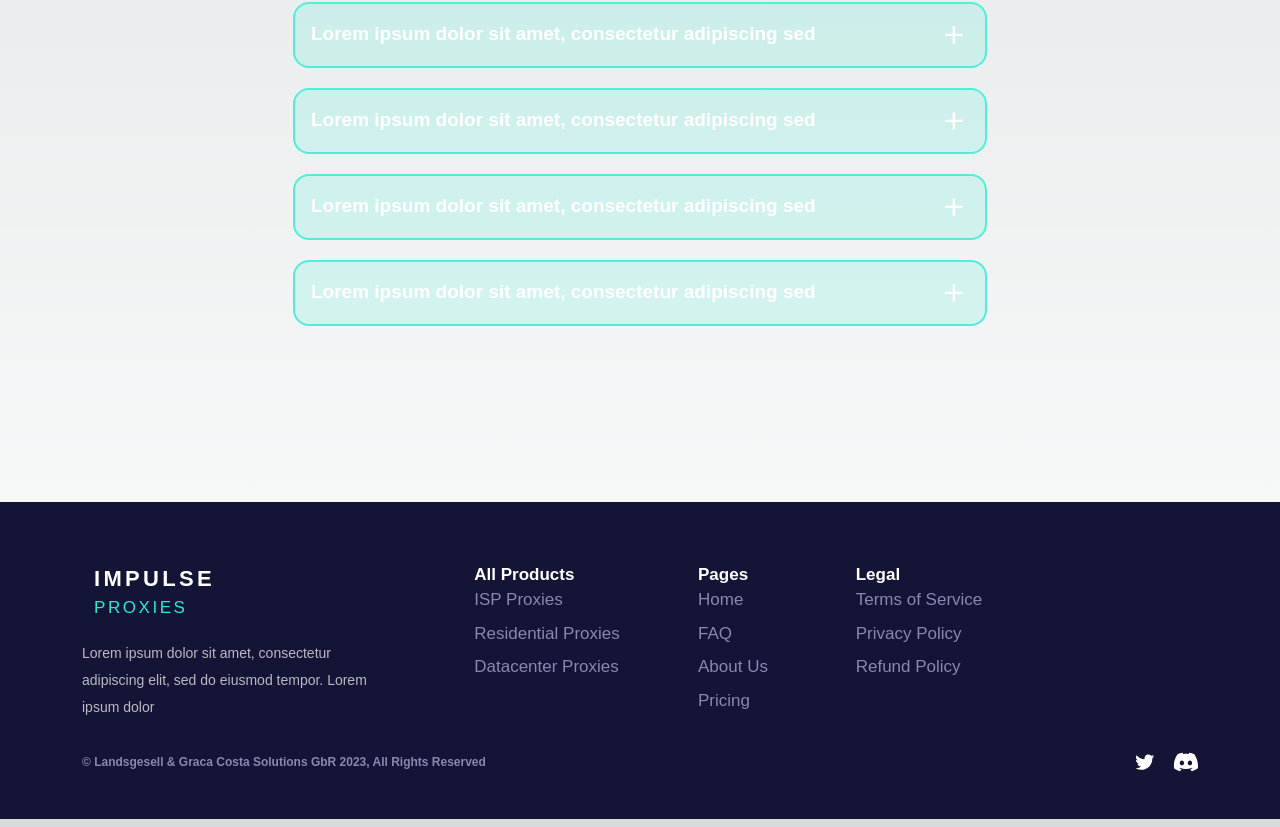
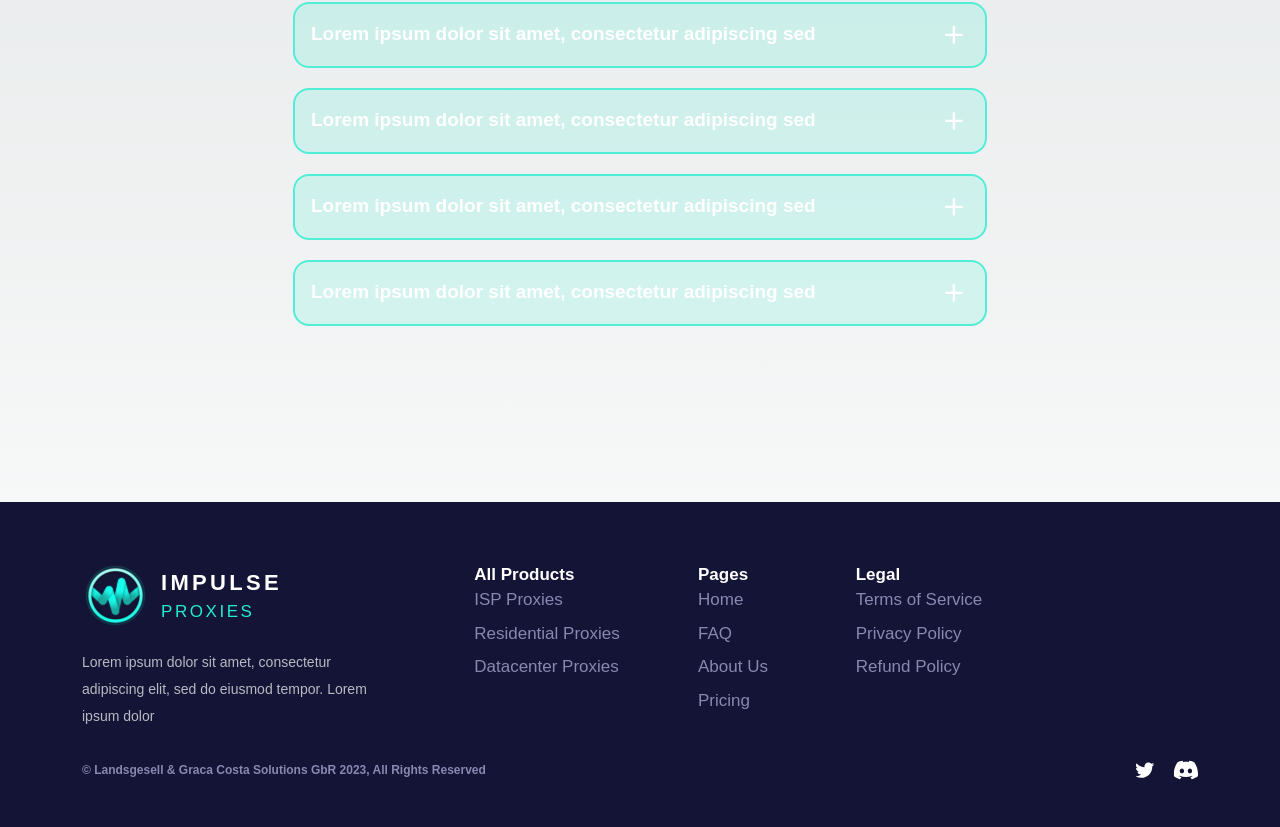
Before and after one commit to Radial-code/impulse-proxies, a Next.js app: page / in a window 1280 px wide. Shown: the part 835-1662 px from the top of the page. Built offline with nearby package versions, Linux system fonts and the light colour scheme.

Commit message:
footer modify

```diff
--- a/components/ImpulseFooter.jsx
+++ b/components/ImpulseFooter.jsx
@@ -3,6 +3,7 @@
 // import footerLogo from "../assets/impulseImg/FooterLogo.svg";
 import { FooterImpluse } from "./common/Helper";
 import { FooterDiscord, ImpulseTweeter } from "./common/Icons";
+import Image from "next/image";
 const ImpulseFooter = () => {
   const today = new Date();
   const year = today.getFullYear();
@@ -13,6 +14,12 @@
           <div className="flex flex-wrap mt-1 pb-7">
             <div className="lg:w-4/12 sm:w-6/12 w-full">
               <div className="flex items-center mb-5">
+                <Image
+                  height={67}
+                  width={67}
+                  src="/assets/images/svg/FooterLogo.svg"
+                  alt="about image"
+                />
                 <div className=" ms-3">
                   <p className="mb-0 text-3xl text-white font-bold lh_normal font-Montserrat tracking-[3.3px]">
                     IMPULSE
```
